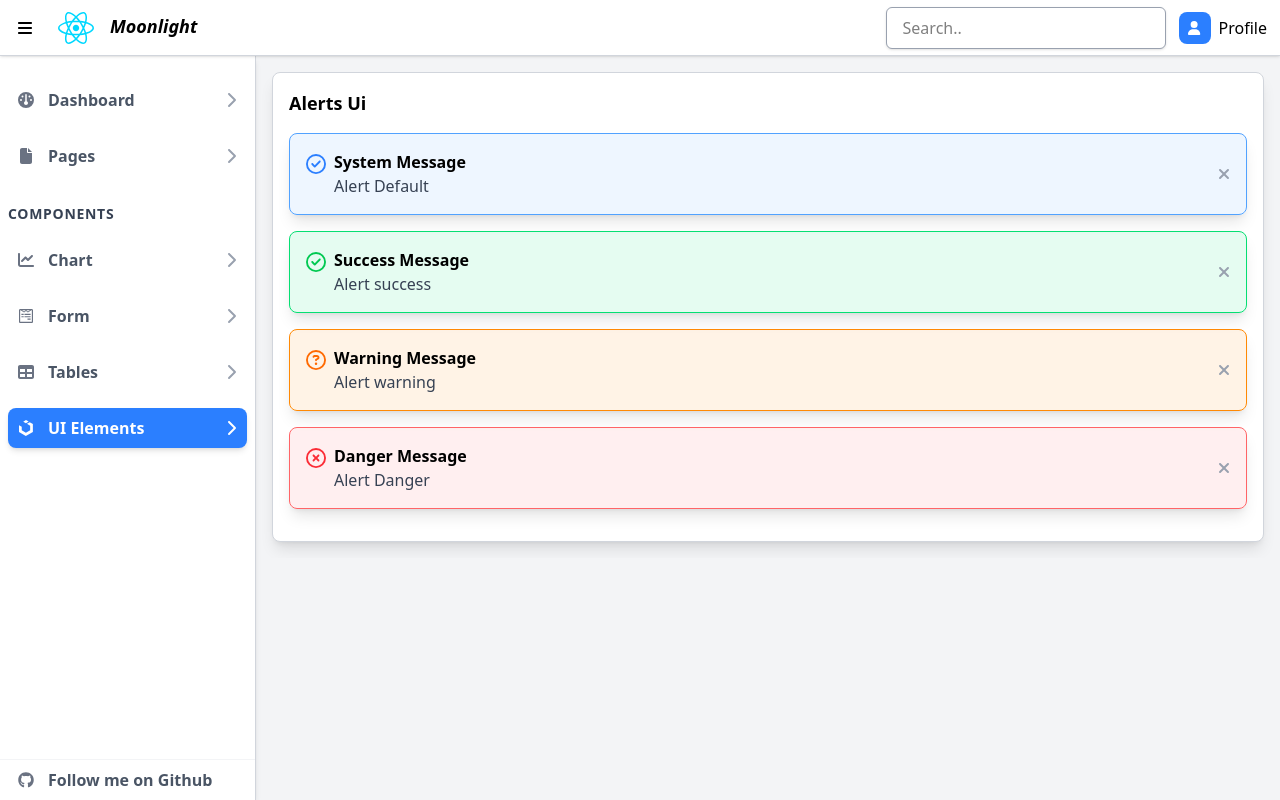
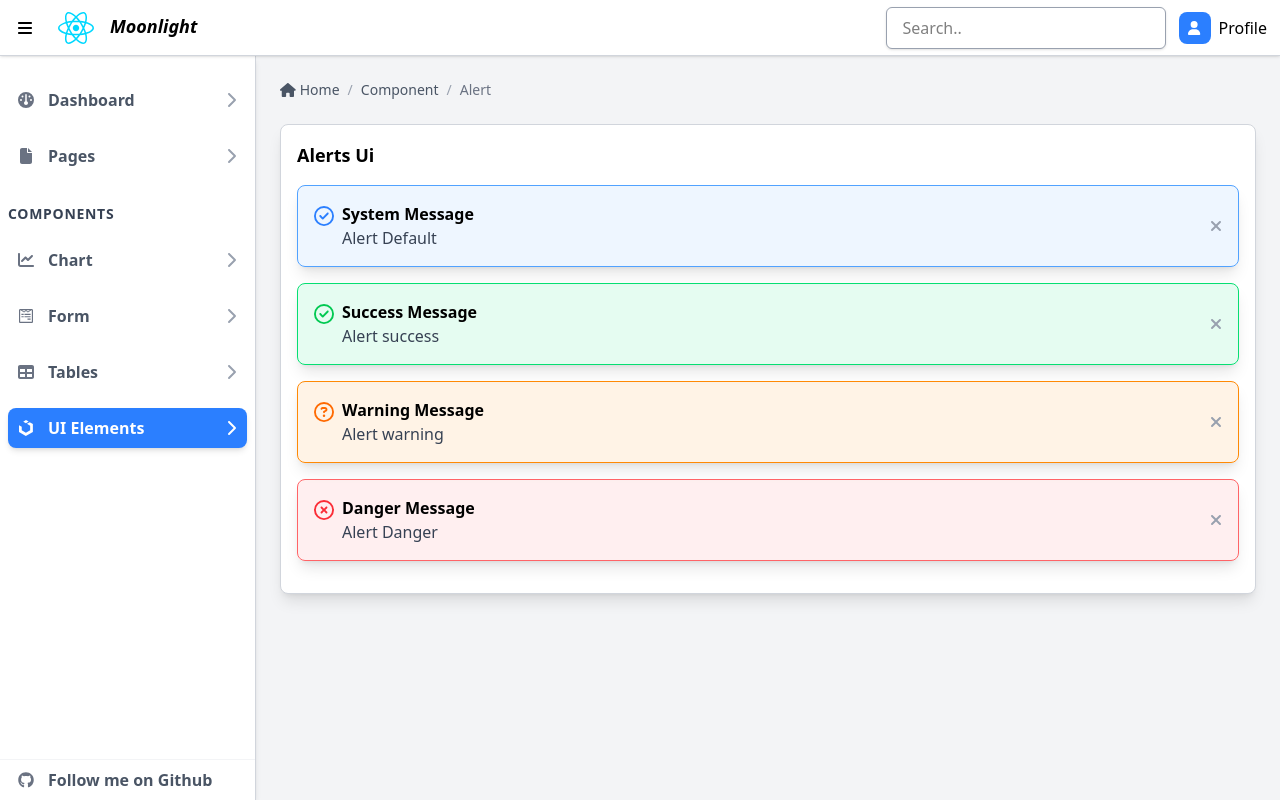
Before and after one commit to Rafhi-dev/HyperDash, a React (Vite) app: page /alert in a window 1280 px wide. Built offline with nearby package versions, Linux system fonts and the light colour scheme.

Commit message:
Add breadcrumbs to AlertView and CardView components with improved styling

```diff
--- a/src/components/ui/alerts/AlertView.jsx
+++ b/src/components/ui/alerts/AlertView.jsx
@@ -1,18 +1,26 @@
+import { faHome } from "@fortawesome/free-solid-svg-icons";
+import Breadcrumb from "../breadcrumb/Breadcrumb";
 import Card from "../card/Cards";
 import Alert from "./Alert";
 
 const AlertView = () => {
+  const dataSet = [
+    { label: "Home", url: "/", icon: faHome },
+    { label: "Component", url: "#" },
+    { label: "Alert" },
+  ];
   return (
-    <div>
+    <>
+      <Breadcrumb items={dataSet} className={"m-6 mb-0"} />
       <div className="flex flex-row">
-        <Card title={"Alerts Ui"} className="m-4 border border-gray-300">
+        <Card title={"Alerts Ui"} className="m-6 border border-gray-300">
           <Alert msg={"Alert Default"} className="my-4" />
           <Alert success msg={"Alert success"} className="my-4" />
           <Alert warning msg={"Alert warning"} className="my-4" />
           <Alert danger msg={"Alert Danger"} className="my-4" />
         </Card>
       </div>
-    </div>
+    </>
   );
 };
 export default AlertView;
--- a/src/components/ui/breadcrumb/Breadcrumb.jsx
+++ b/src/components/ui/breadcrumb/Breadcrumb.jsx
@@ -1,9 +1,12 @@
 import { FontAwesomeIcon } from "@fortawesome/react-fontawesome";
 import { Link } from "react-router-dom";
 
-const Breadcrumb = ({ items }) => {
+const Breadcrumb = ({ items, className }) => {
   return (
-    <nav className="text-gray-600 text-sm mb-2" aria-label="Breadcrumb">
+    <nav
+      className={`text-gray-600 text-sm ${className}`}
+      aria-label="Breadcrumb"
+    >
       <ul className="list-none p-0 inline-flex">
         {items.map((item, index) => (
           <li key={index} className="flex items-center">
--- a/src/components/ui/breadcrumb/BreadcrumbV.jsx
+++ b/src/components/ui/breadcrumb/BreadcrumbV.jsx
@@ -1,7 +1,5 @@
-import { Home } from "lucide-react";
 import Breadcrumb from "./Breadcrumb";
-import { icon } from "@fortawesome/fontawesome-svg-core";
-import { faBreadSlice, faHome } from "@fortawesome/free-solid-svg-icons";
+import { faHome } from "@fortawesome/free-solid-svg-icons";
 import { faUikit, faUnity } from "@fortawesome/free-brands-svg-icons";
 
 const BreadcrumbV = () => {
--- a/src/components/ui/card/CardView.jsx
+++ b/src/components/ui/card/CardView.jsx
@@ -1,11 +1,20 @@
 import { FontAwesomeIcon } from "@fortawesome/react-fontawesome";
 import Btn from "../button/ButtonX";
 import Card from "./Cards";
-import { faLink } from "@fortawesome/free-solid-svg-icons";
+import { faHome, faLink } from "@fortawesome/free-solid-svg-icons";
+import Breadcrumb from "../breadcrumb/Breadcrumb";
 
 const CardView = () => {
+  const breadcrumb = [
+    { label: "Home", url: "/", icon: faHome },
+    { label: "Component", url: "#" },
+    { label: "Cards" },
+  ];
   return (
     <>
+      <div className="m-6">
+        <Breadcrumb items={breadcrumb} />
+      </div>
       <div className=" bg-white rounded-lg shadow-xl border border-gray-300 p-6 m-6 z-10">
         <div className="mb-6 text-xl font-bold">Card with image</div>
         <div className="grid grid-cols md:grid-cols-3 justify-items-center gap-4">
```
